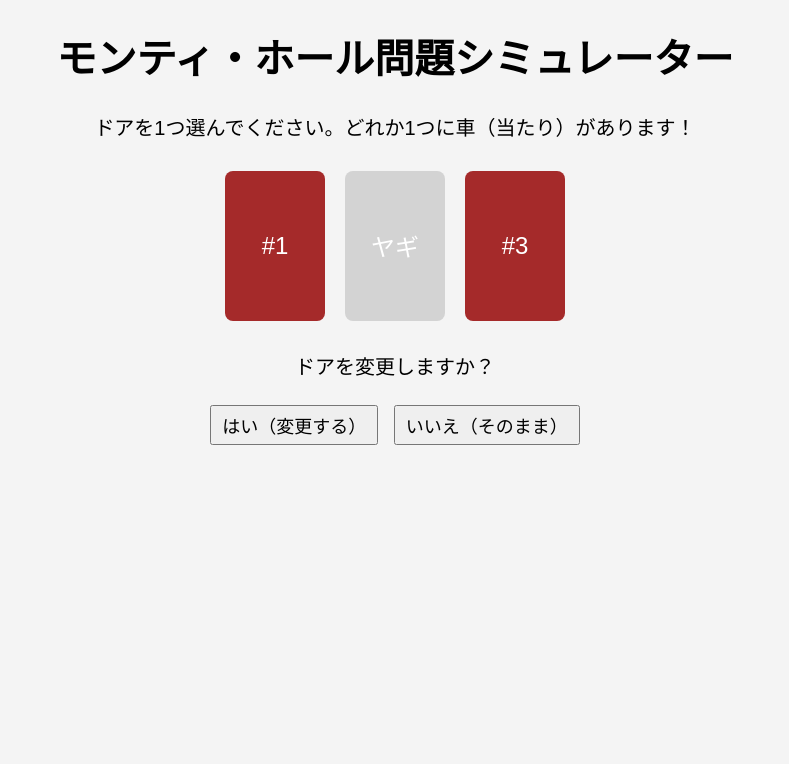
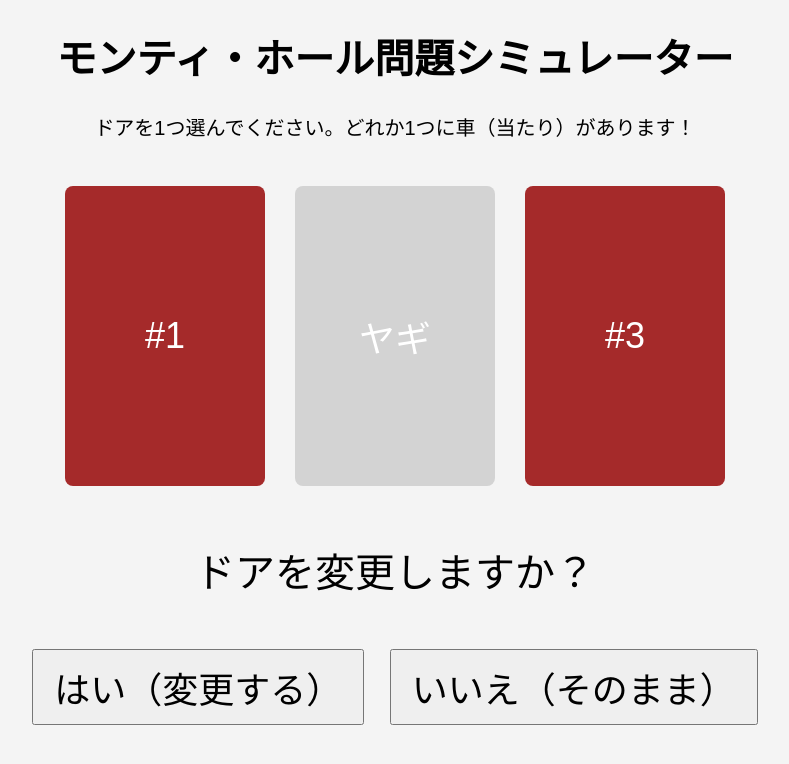
Before and after one commit to uesaka-a/monty-hall, a plain HTML site: page index.html in a window 1280 px wide. Both pictures are taken after a click on the element "#1". Shown: the whole page, without its empty margins (245-1034 px from the left). Drawn offline with Linux system fonts and the light colour scheme.

Commit message:
Update index.html

```diff
--- a/index.html
+++ b/index.html
@@ -8,20 +8,21 @@
       font-family: sans-serif;
       text-align: center;
       background-color: #f4f4f4;
-      font-size: 20px; /* 追加: 全体の文字を大きく */
+      font-size: 20px;
     }
     .door-container {
       display: flex;
       justify-content: center;
-      margin-top: 20px;
+      margin-top: 30px; /* 縦の隙間を拡大 */
+      margin-bottom: 30px;
     }
     .door {
-      width: 100px;
-      height: 150px;
+      width: 200px; /* 横2倍 */
+      height: 300px; /* 縦2倍 */
       background-color: brown;
       color: white;
-      font-size: 24px; /* ドアの文字も少し大きく */
-      margin: 10px;
+      font-size: 36px; /* ドアの文字も大きく */
+      margin: 15px; /* 隙間を1.5倍に */
       display: flex;
       align-items: center;
       justify-content: center;
@@ -34,16 +35,19 @@
       cursor: default;
     }
     .result {
-      margin-top: 20px;
-      font-size: 22px; /* 結果表示も拡大 */
+      margin-top: 30px;
+      font-size: 22px;
     }
     .buttons {
-      margin-top: 20px;
+      margin-top: 30px; /* 隙間を1.5倍に */
+    }
+    #switchButtons p {
+      font-size: 40px; /* 「ドアを変更しますか？」の文字を2倍に */
     }
     button {
-      margin: 5px;
-      font-size: 18px; /* ボタンの文字も拡大 */
-      padding: 5px 10px;
+      margin: 10px;
+      font-size: 36px; /* ボタンの文字サイズを2倍に */
+      padding: 10px 20px; /* ボタン自体のサイズも大きく */
     }
   </style>
 </head>
```
